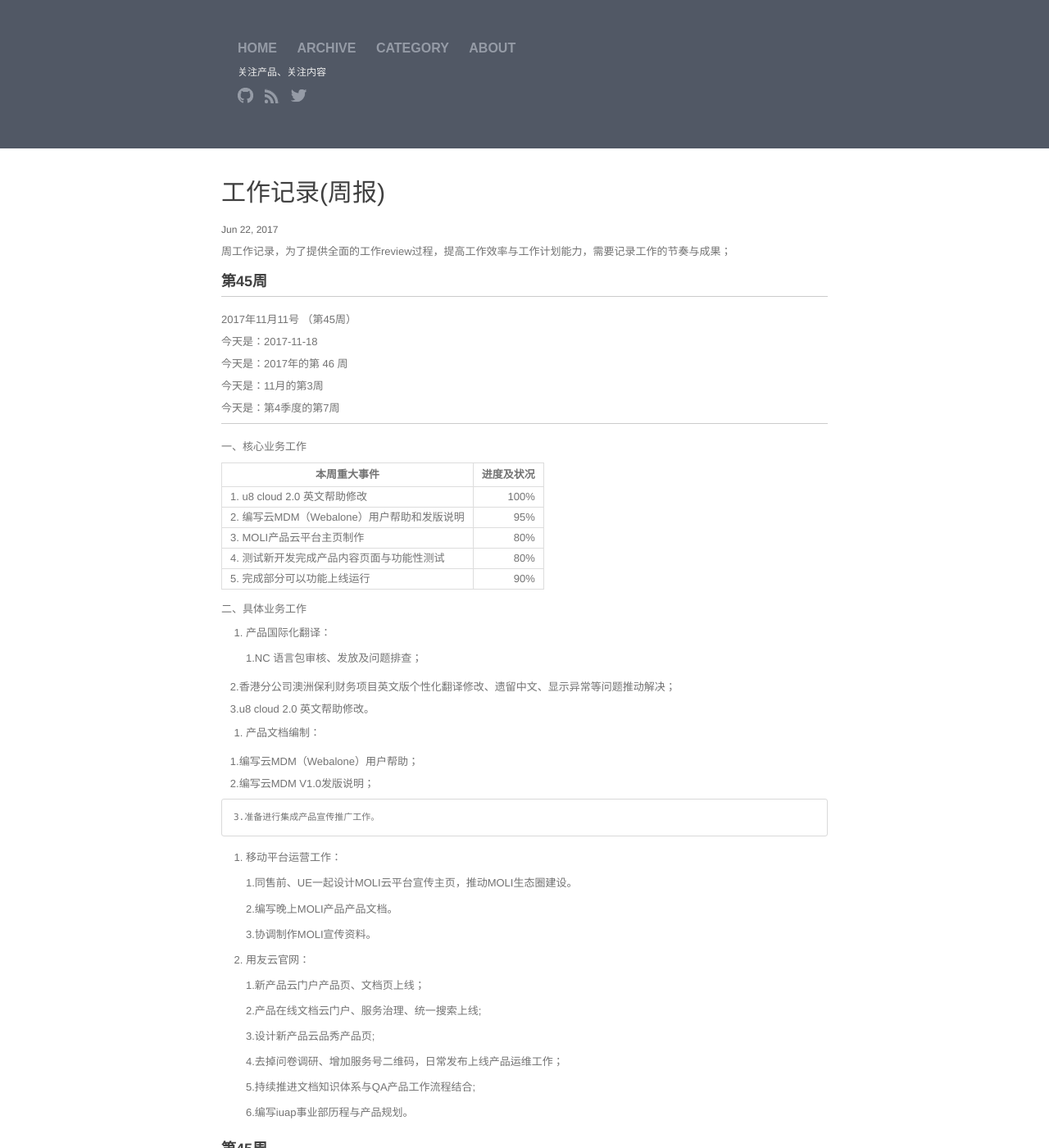
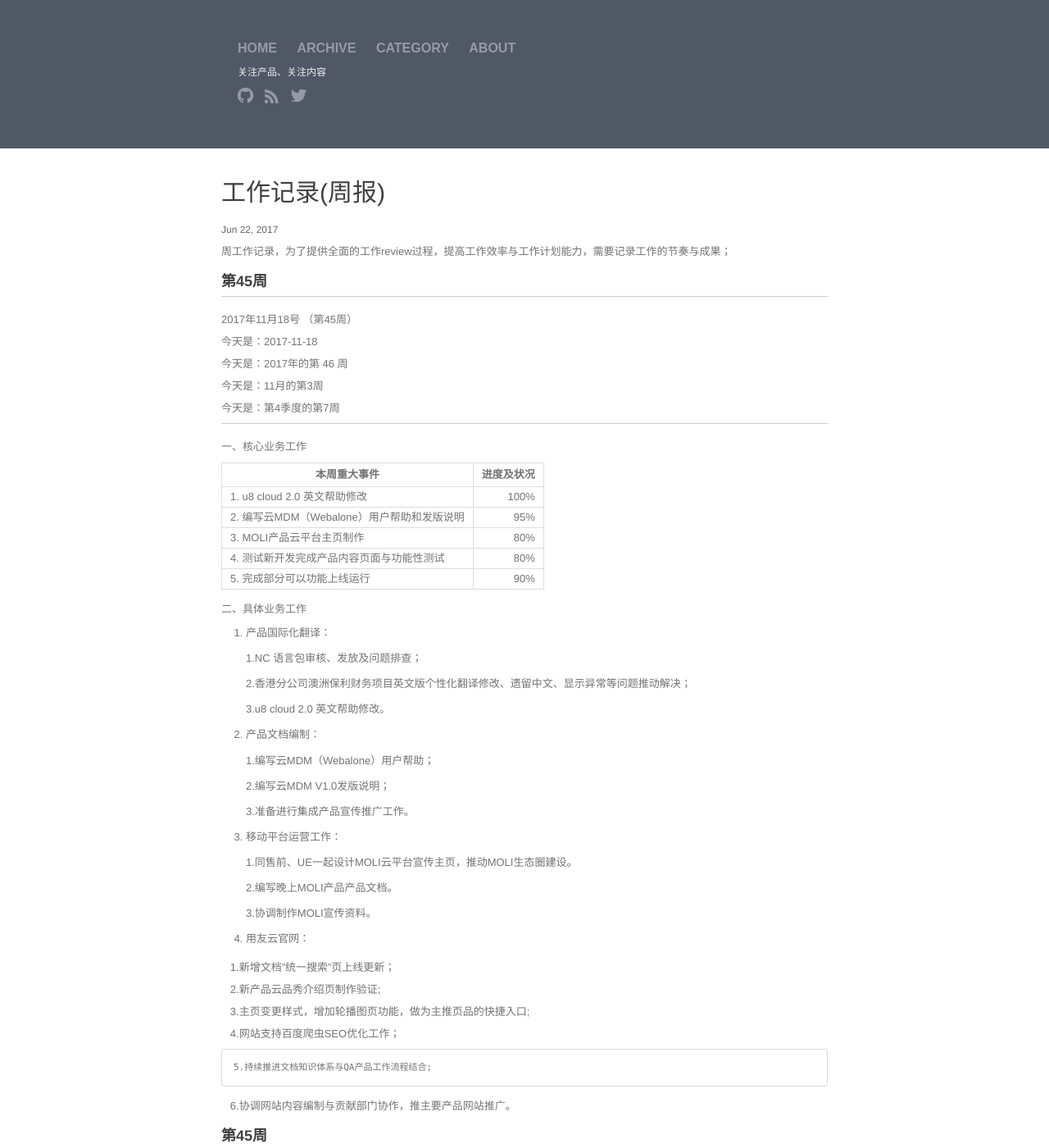
Before and after one commit to walllFlower/blog, a Jekyll site: the page built from _posts/2017-06-22-day_report_cxz.md, in a window 1280 px wide and 1400 px high. Shown: the whole window at 82% size. Built offline with Jekyll 4.4.1, drawn with Linux system fonts in a browser that asks for light colours; comment, search, counter and statistics services are not loaded.

Commit message:
Update 2017-06-22-day_report_cxz.md

```diff
--- a/_posts/2017-06-22-day_report_cxz.md
+++ b/_posts/2017-06-22-day_report_cxz.md
@@ -12,7 +12,7 @@ categories: 日报
 
 ***
 
-2017年11月11号 （第45周）
+2017年11月18号 （第45周）
 
 今天是：2017-11-18
 
@@ -40,15 +40,15 @@ categories: 日报
 
     1.NC 语言包审核、发放及问题排查；
 
-    2.香港分公司澳洲保利财务项目英文版个性化翻译修改、遗留中文、显示异常等问题推动解决；
+    2.香港分公司澳洲保利财务项目英文版个性化翻译修改、遗留中文、显示异常等问题推动解决；
 
-    3.u8 cloud 2.0 英文帮助修改。
+    3.u8 cloud 2.0 英文帮助修改。
 
 2. 产品文档编制：
 
-    1.编写云MDM（Webalone）用户帮助；
+    1.编写云MDM（Webalone）用户帮助；
 
-    2.编写云MDM V1.0发版说明；
+    2.编写云MDM V1.0发版说明；
 
     3.准备进行集成产品宣传推广工作。
 
@@ -62,17 +62,17 @@ categories: 日报
 
 4. 用友云官网：
 
-    1.新产品云门户产品页、文档页上线；
+    1.新增文档"统一搜索"页上线更新；
 
-    2.产品在线文档云门户、服务治理、统一搜索上线;
+    2.新产品云品秀介绍页制作验证;
 
-    3.设计新产品云品秀产品页;
+    3.主页变更样式，增加轮播图页功能，做为主推页品的快捷入口;
 
-    4.去掉问卷调研、增加服务号二维码，日常发布上线产品运维工作；
+    4.网站支持百度爬虫SEO优化工作；
 
     5.持续推进文档知识体系与QA产品工作流程结合;
 
-    6.编写iuap事业部历程与产品规划。
+    6.协调网站内容编制与贡献部门协作，推主要产品网站推广。
 
 
 
```
